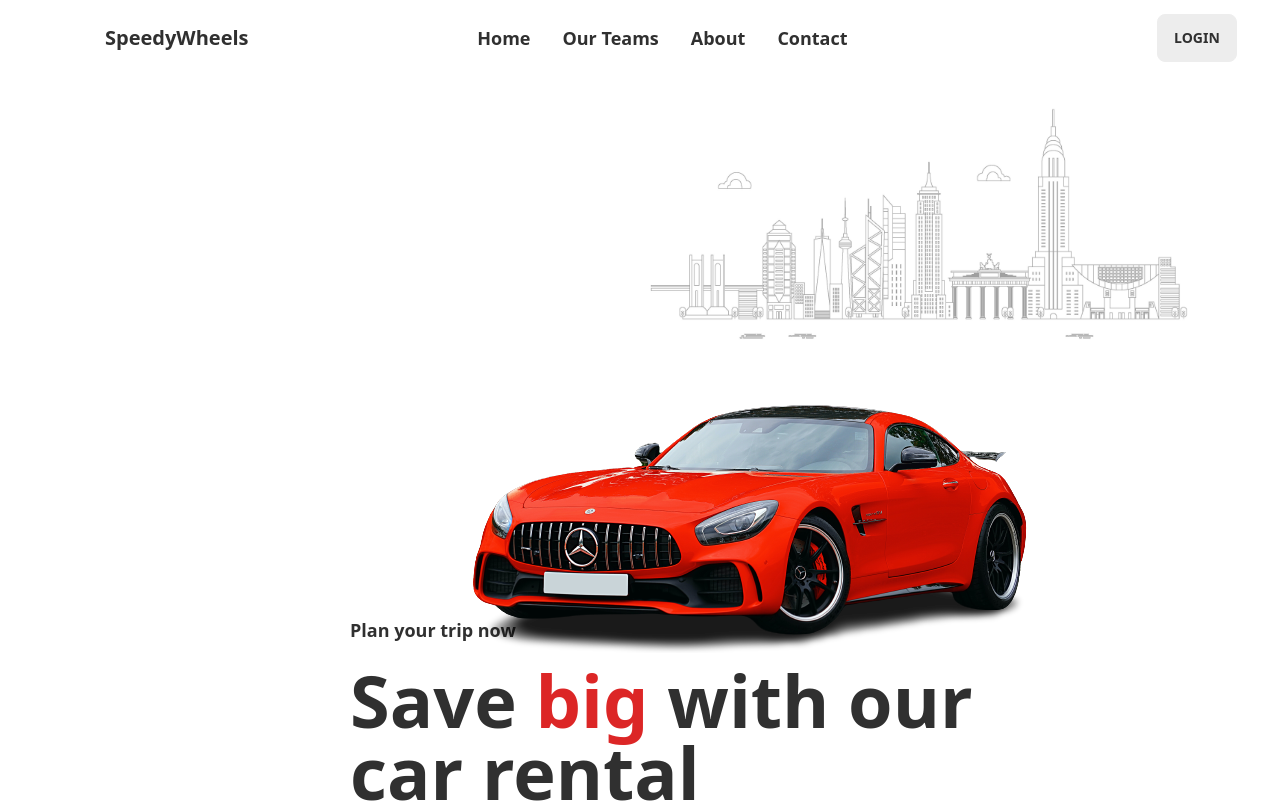
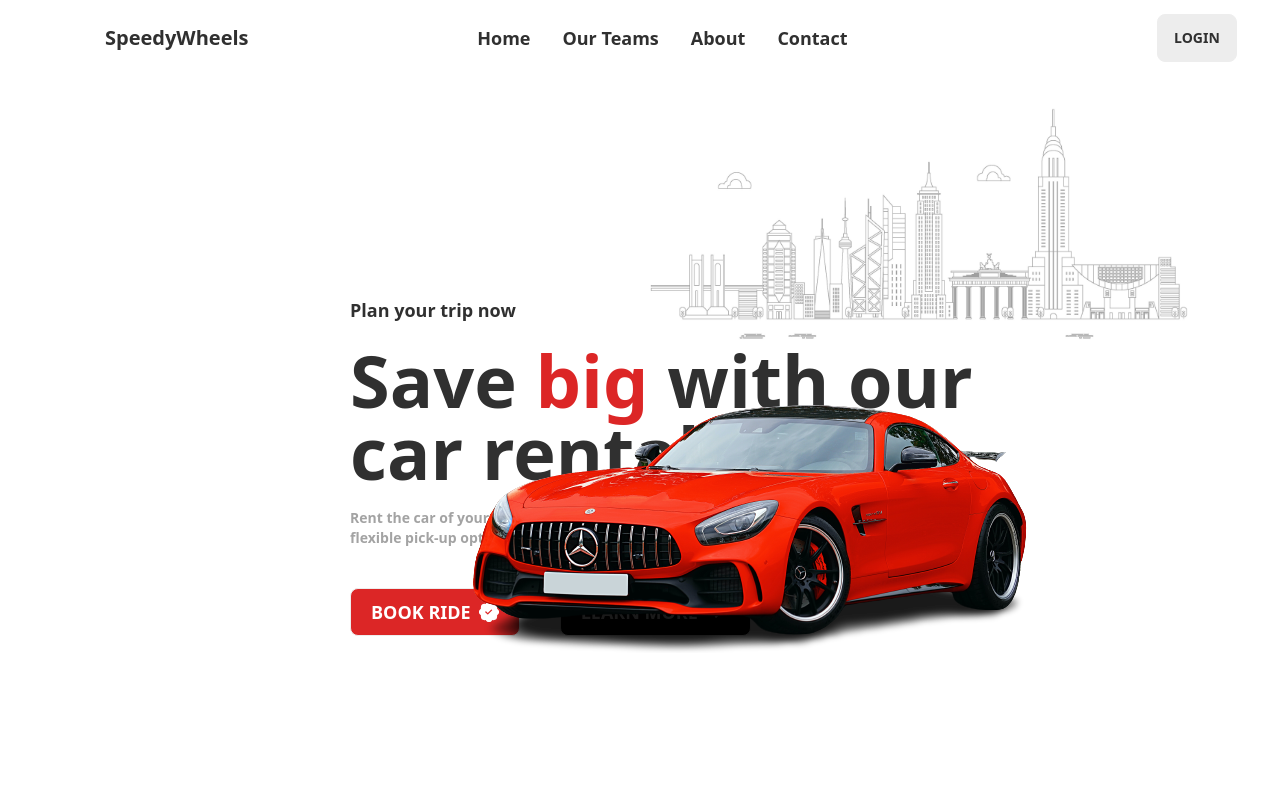
Before and after one commit to Md-arefin/speedy-wheels-client, a React (Vite) app: page / in a window 1280 px wide. Shown: the top 803 px of the page. Built offline with nearby package versions, Linux system fonts and the light colour scheme.

Commit message:
added responsive

```diff
--- a/src/components/Slider/Slider.jsx
+++ b/src/components/Slider/Slider.jsx
@@ -20,7 +20,7 @@ const Slider = () => {
                             <BiSolidQuoteSingleRight className='text-center text-5xl text-red-700'></BiSolidQuoteSingleRight>
                         </div>
                         <div className='text-center my-5'>
-                            <p className=' font-bold text-xl '>
+                            <p className=' font-bold md:text-xl '>
                                 "We rented a car from this website and had an amazing experience! The booking was easy and the rental rates were very affordable"
                             </p>
                         </div>
@@ -46,7 +46,7 @@ const Slider = () => {
                             <BiSolidQuoteSingleRight className='text-center text-5xl text-red-700'></BiSolidQuoteSingleRight>
                         </div>
                         <div className='text-center my-5'>
-                            <p className=' font-bold text-xl '>
+                            <p className=' font-bold md:text-xl '>
                                 "The car was in great condition and made our trip even better. Highly recommend for this car rental website"
                             </p>
                         </div>
@@ -72,7 +72,7 @@ const Slider = () => {
                             <BiSolidQuoteSingleRight className='text-center text-5xl text-red-700'></BiSolidQuoteSingleRight>
                         </div>
                         <div className='text-center my-5'>
-                            <p className=' font-bold text-xl '>
+                            <p className=' font-bold md:text-xl '>
                                 "We rented a car from this website and had an amazing experience! The booking was easy and the rental rates were very affordable"
                             </p>
                         </div>
--- a/src/pages/Home/Banner.jsx
+++ b/src/pages/Home/Banner.jsx
@@ -12,7 +12,7 @@ const Banner = () => {
                     <img src={bg} className='w-full lg:w-[50%] opacity-50 absolute right-0' alt="" />
                 </div>
                 <div className="flex">
-                    <div className='absolute top-[320px] md:left-[270px] md:mt-[200px]'>
+                    <div className='absolute top-[320px] md:top-[200px] md:left-[270px]'>
                         <div className='font-bold space-y-5 mb-10'>
                             <p className='md:text-lg'>Plan your trip now</p>
                             <h1 className='text-5xl md:text-7xl'>
@@ -20,7 +20,7 @@ const Banner = () => {
                             </h1>
                             <p className='text-neutral-400 text-sm'>Rent the car of your dreams. Unbeatable prices, unlimited miles, <br className='hidden md:block'/> flexible pick-up options and much more.</p>
                         </div>
-                        <div className="flex flex-col gap-10">
+                        <div className="flex flex-col md:flex-row gap-10">
                             <button className='btn bg-red-600 text-white px-5 text-lg font-bold'>Book ride <BsFillPatchCheckFill className='text-xl' /></button>
 
                             <button className='btn bg-black text-white px-5 text-lg font-bold'>Learn More <MdKeyboardArrowRight className='text-2xl' /> </button>
```
